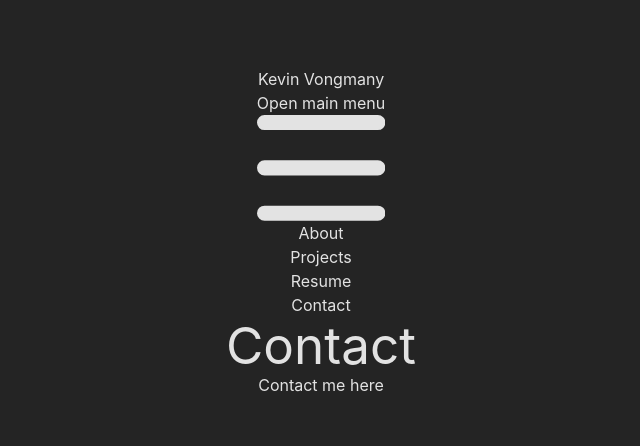
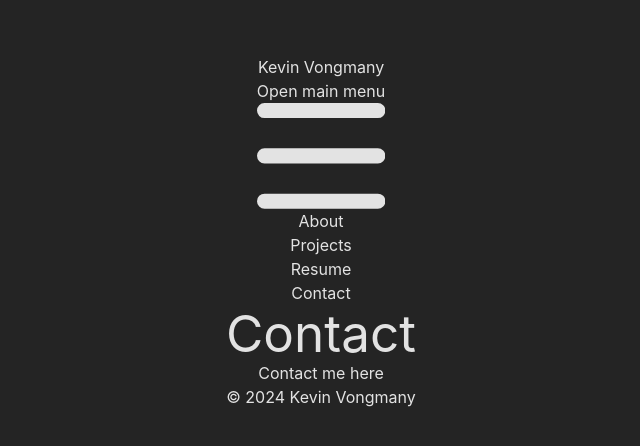
Before and after one commit to kevinvongmany/portfolio, a React (Vite) app: page /contact in a window 1280 px wide. Shown: the part 168-614 px from the top of the page, without its empty margins (319-959 px from the left). Built offline with nearby package versions, Linux system fonts and the light colour scheme.

Commit message:
Added a footer and fixed the header

```diff
--- a/src/App.jsx
+++ b/src/App.jsx
@@ -3,8 +3,10 @@ import reactLogo from './assets/react.svg'
 import viteLogo from '/vite.svg'
 import './App.css'
 import Header from './components/Header'
+import Footer from './components/Footer'
 import { Outlet } from 'react-router-dom'
 import { AnimatePresence } from 'framer-motion'
+
 
 function App() {
 
@@ -14,6 +16,7 @@ function App() {
       <AnimatePresence>
           <Outlet />
       </AnimatePresence>
+      <Footer />
     </>
   )
 }
--- a/src/components/Footer.jsx
+++ b/src/components/Footer.jsx
@@ -0,0 +1,10 @@
+
+export default function Footer() {
+    return (
+        <footer className="bg-white dark:bg-gray-900 fixed w-full z-20 bottom-0 start-0 border-b border-gray-200 dark:border-gray-600">
+            <div className="max-w-screen-xl flex flex-wrap text-center items-center justify-between mx-auto p-4 text-black dark:text-gray-400">
+                <p>© 2024 Kevin Vongmany</p>
+            </div>
+        </footer>
+    )
+}
```
Also changed, not shown: src/components/Header.jsx (indentation only).
